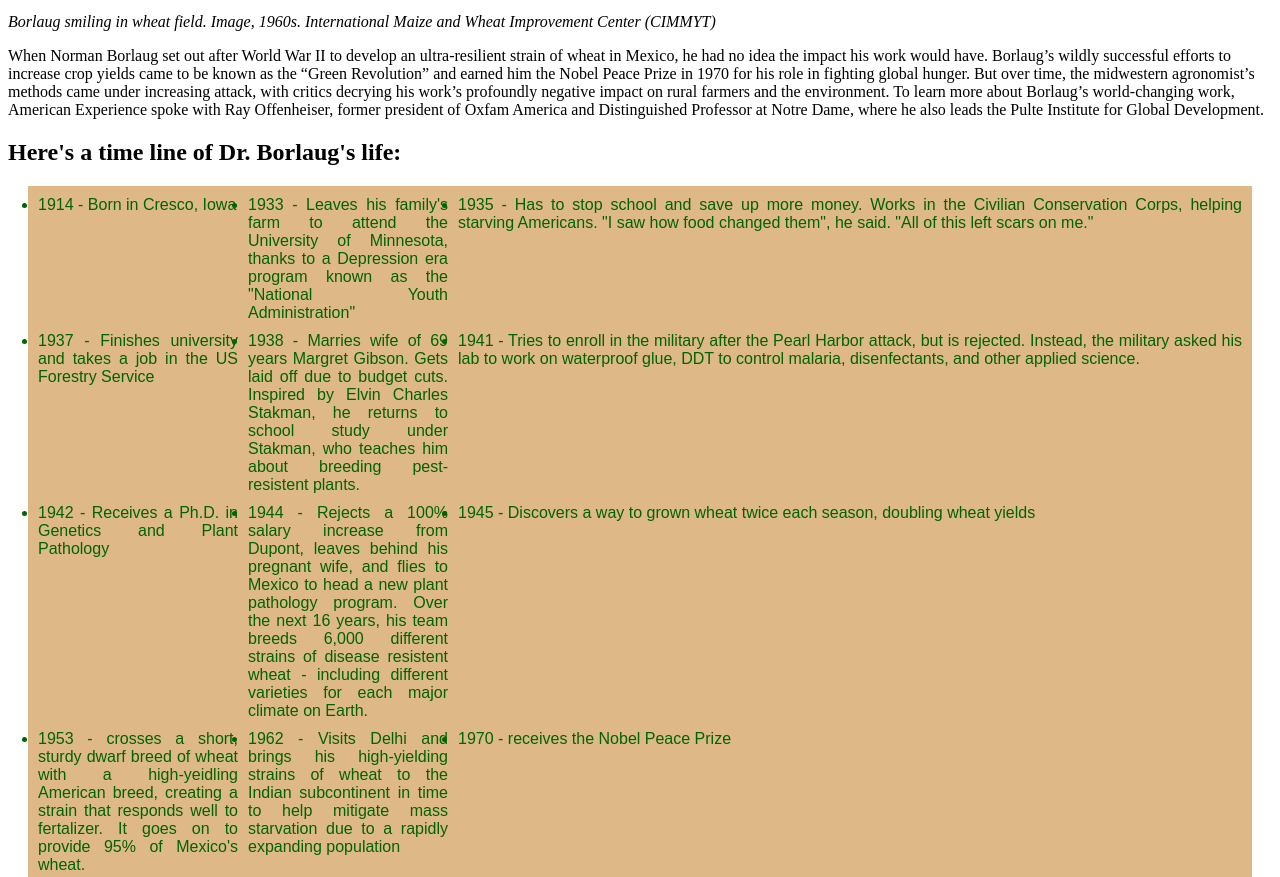
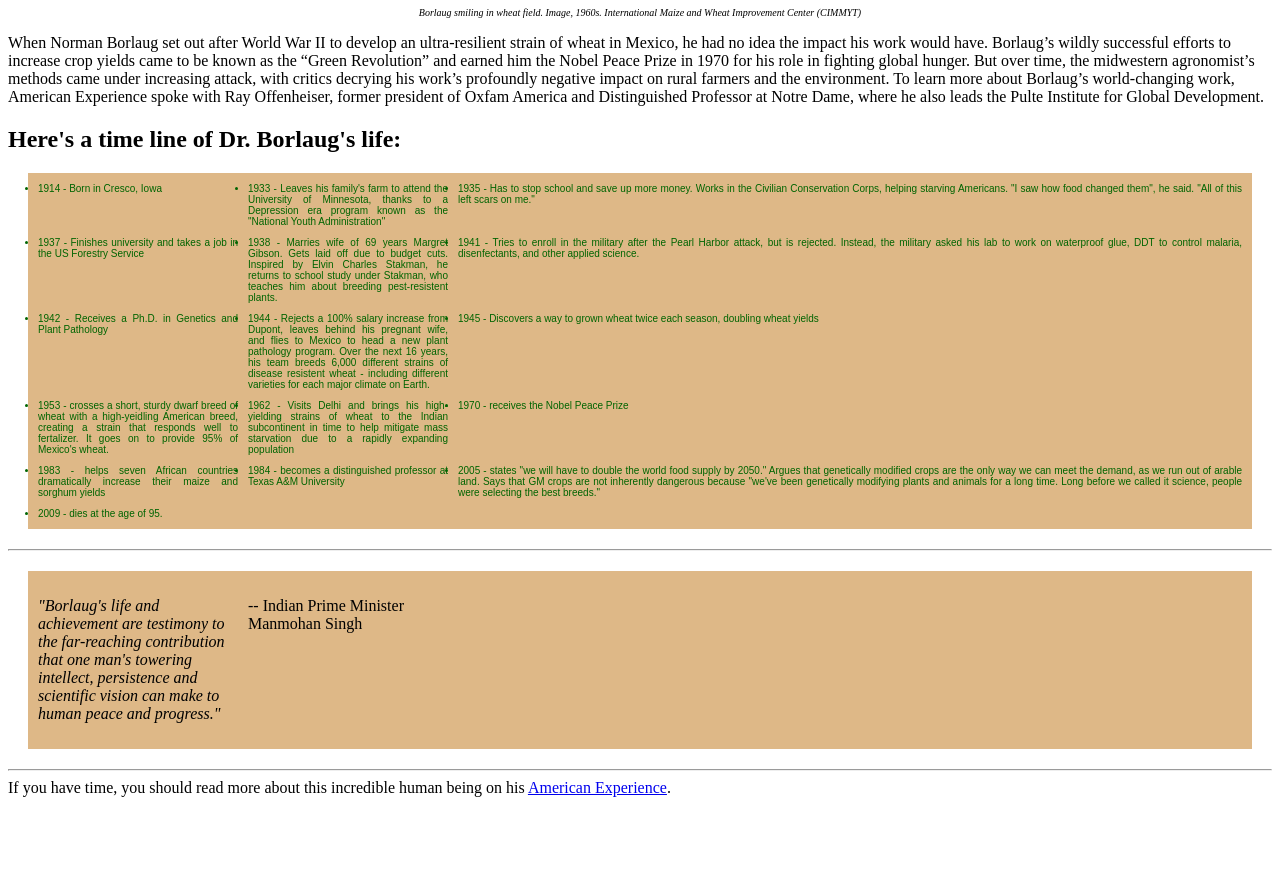
Before and after one commit to leonardoeng13/reviewtrials, a plain HTML site: page tribute_page.html in a window 1280 px wide. Shown: the part 583-1460 px from the top of the page. After the commit the page ends 1388 px from the top, so only its background shows below. Drawn offline with Linux system fonts and the light colour scheme.

Commit message:
HTML bug Fix

```diff
--- a/tribute_page.html
+++ b/tribute_page.html
@@ -1,8 +1,9 @@
 <!DOCTYPE html>
 <html lang="en">
-<body id='main'>
+<body>
   <head>
     <title>Microverse Trials Review Code</title>
+    <meta name="viewport" content="width=device-width, initial-scale=1.0">
     <style>
       .text-content{
         background-color: burlywood;
@@ -24,7 +25,12 @@
         color: darkgreen;
         text-align: justify;
         font-family: Arial, 'Franklin Gothic Medium', 'Arial Narrow', sans-serif;
-        font-size: 8;
+        font-size: 10px;
+      }
+      #image-label{
+        font-style: italic;
+        font-size: 10px;
+        text-align: center;
       }
     </style>
 </head>
@@ -36,9 +42,10 @@
         <img id = "image" class="center" class="responsive" src="https://www.pbs.org/wgbh/americanexperience/media/filer_public_thumbnails/filer_public/56/7c/567c2141-1572-4455-9078-3ddc8609e127/borlaug-article-1.jpg__1000x567_q85_crop_subsampling-2.jpg" id="image"/ alt="Dr. Norman Borlaug training biologists in Mexico">
           <a href="https://www.pbs.org/wgbh/americanexperience/features/green-revolution-norman-borlaug-race-to-fight-global-hunger/" target="_blank"></a>
         </img>
-      <div>
-       <p for="image" id="image-label"><em>
-        Borlaug smiling in wheat field. Image, 1960s. International Maize and Wheat Improvement Center (CIMMYT)</em></p></div>
+        <div>
+          <p id="image-label"><em>
+            Borlaug smiling in wheat field. Image, 1960s. International Maize and Wheat Improvement Center (CIMMYT)</em></p>
+        </div>
       </div>
     </section>
   </header>
@@ -76,7 +83,7 @@
   </main>
   <footer>
     <div id="footer-content">
-      <secion>If you have time, you should read more about this incredible human being on his <a href="https://www.pbs.org/wgbh/americanexperience/features/green-revolution-norman-borlaug-race-to-fight-global-hunger/" id="tribute-link" target="_blank">American Experience</a>.
+      <section>If you have time, you should read more about this incredible human being on his <a href="https://www.pbs.org/wgbh/americanexperience/features/green-revolution-norman-borlaug-race-to-fight-global-hunger/" id="tribute-link" target="_blank">American Experience</a>.
       </section>
     </div>
   </footer>
```
